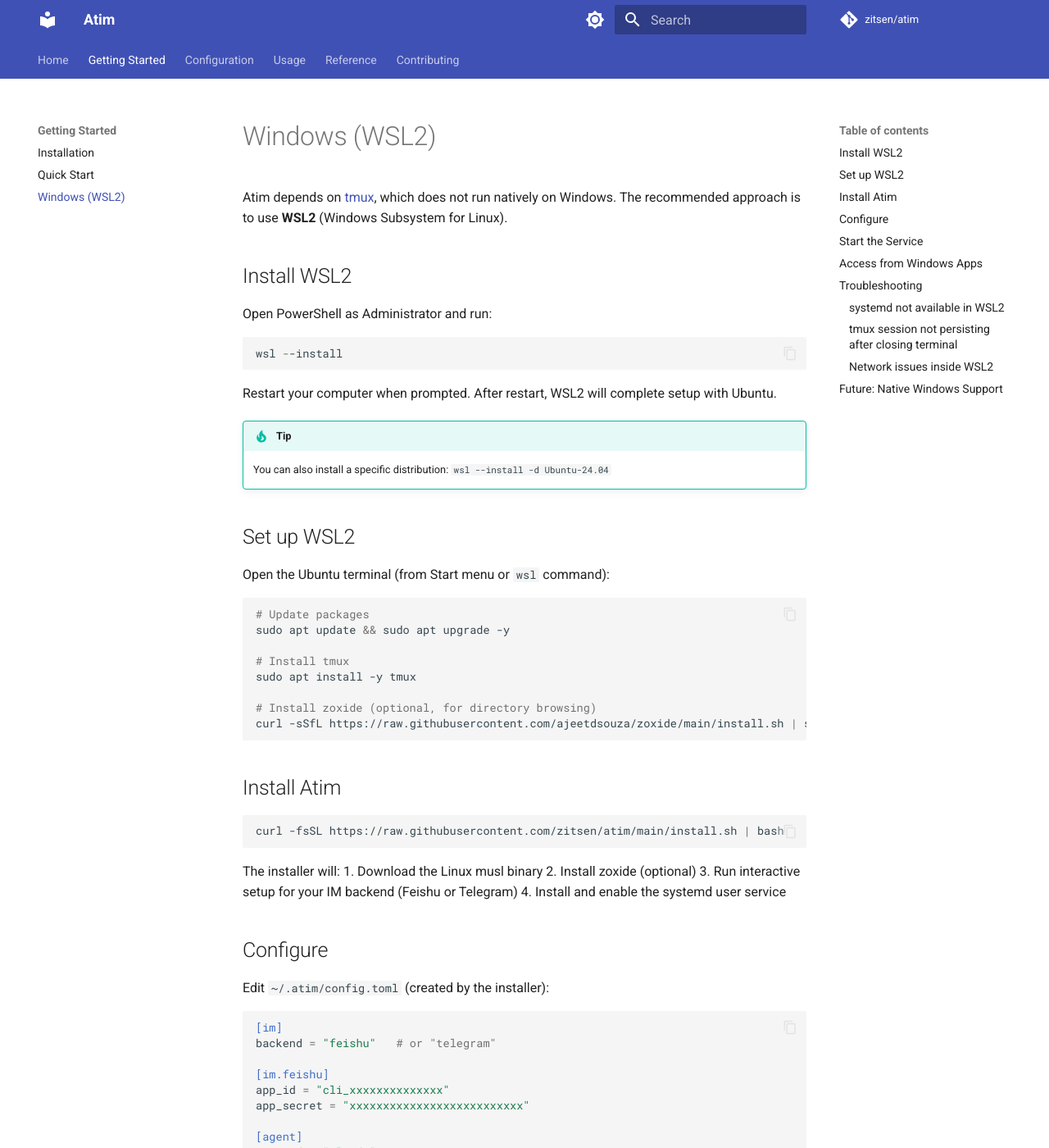
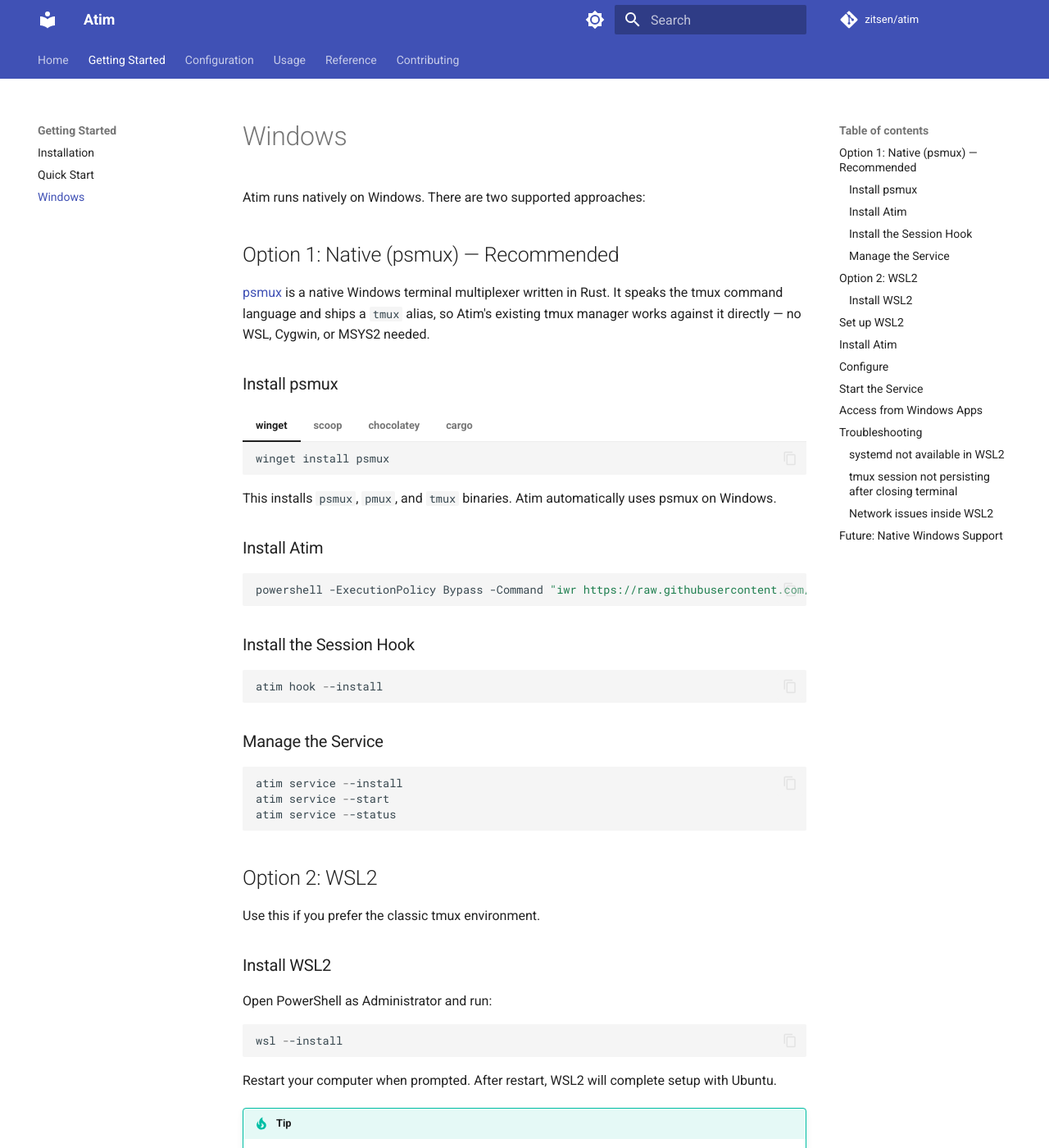
Before and after one commit to zitsen/atim, an MkDocs documentation site: the page built from docs/windows.md, in a window 1280 px wide and 1400 px high. Shown: the whole window at 82% size. Built offline with MkDocs 1.6.1 and Material for MkDocs 9.7.7, drawn with Linux system fonts in a browser that asks for light colours; comment, search, counter and statistics services are not loaded.

Commit message:
feat: use psmux as native Windows tmux replacement
psmux (github.com/psmux/psmux) is a native Windows terminal
multiplexer written in Rust that speaks the tmux command language
(90+ commands, 140+ format variables) and ships a `tmux` alias.

This is a much simpler Windows story than the ConPTY manager:
Atim's existing TmuxManager works unchanged against psmux.

Changes:
- TmuxManager: configurable binary (`with_binary`, default "tmux");
  Windows uses "psmux"
- main.rs: Windows branch builds TmuxManager with psmux binary
- hook.rs: ATIM_TMUX_BINARY env override for window_id discovery
- install.ps1: installs psmux via winget/scoop/choco before atim
- docs/windows.md: Option 1 = native psmux (recommended),
  Option 2 = WSL2
- README/install.md: updated Windows guidance

````diff
--- a/docs/install.md
+++ b/docs/install.md
@@ -35,42 +35,9 @@ The installer:
 4. Creates `~/.atim/config.toml` with interactive setup
 5. Installs and enables the systemd user service
 
-## Windows (via WSL2)
+## Windows
 
-Atim depends on tmux, which is not available natively on Windows. The recommended approach is to run Atim inside WSL2 (Windows Subsystem for Linux).
-
-### 1. Install WSL2
-
-Open PowerShell as Administrator:
-
-```powershell
-wsl --install
-```
-
-Restart your computer when prompted. After restart, WSL2 will complete setup with Ubuntu.
-
-### 2. Install tmux in WSL2
-
-```bash
-sudo apt update && sudo apt install -y tmux
-```
-
-### 3. Install Atim in WSL2
-
-```bash
-curl -fsSL https://raw.githubusercontent.com/zitsen/atim/main/install.sh | bash
-```
-
-### 4. Configure and start
-
-Follow the same steps as Linux. The service runs inside WSL2:
-
-```bash
-atim service --start
-```
-
-!!! note
-    Atim runs entirely within WSL2. Your Feishu/Telegram messages will work the same way — the agent sessions run in tmux inside WSL2.
+Atim runs natively on Windows via [psmux](https://github.com/psmux/psmux) (a native Windows tmux replacement) — or inside WSL2. See the [Windows guide](windows.md).
 
 ## Build from Source
 
--- a/docs/windows.md
+++ b/docs/windows.md
@@ -1,8 +1,65 @@
-# Windows (WSL2)
+# Windows
 
-Atim depends on [tmux](https://github.com/tmux/tmux), which does not run natively on Windows. The recommended approach is to use **WSL2** (Windows Subsystem for Linux).
+Atim runs natively on Windows. There are two supported approaches:
 
-## Install WSL2
+## Option 1: Native (psmux) — Recommended
+
+[psmux](https://github.com/psmux/psmux) is a native Windows terminal multiplexer written in Rust. It speaks the tmux command language and ships a `tmux` alias, so Atim's existing tmux manager works against it directly — no WSL, Cygwin, or MSYS2 needed.
+
+### Install psmux
+
+=== "winget"
+
+    ```powershell
+    winget install psmux
+    ```
+
+=== "scoop"
+
+    ```powershell
+    scoop bucket add psmux https://github.com/psmux/scoop-psmux
+    scoop install psmux
+    ```
+
+=== "chocolatey"
+
+    ```powershell
+    choco install psmux
+    ```
+
+=== "cargo"
+
+    ```powershell
+    cargo install psmux
+    ```
+
+This installs `psmux`, `pmux`, and `tmux` binaries. Atim automatically uses psmux on Windows.
+
+### Install Atim
+
+```powershell
+powershell -ExecutionPolicy Bypass -Command "iwr https://raw.githubusercontent.com/zitsen/atim/main/install.ps1 -useb | iex"
+```
+
+### Install the Session Hook
+
+```powershell
+atim hook --install
+```
+
+### Manage the Service
+
+```powershell
+atim service --install
+atim service --start
+atim service --status
+```
+
+## Option 2: WSL2
+
+Use this if you prefer the classic tmux environment.
+
+### Install WSL2
 
 Open PowerShell as Administrator and run:
 
--- a/mkdocs.yml
+++ b/mkdocs.yml
@@ -34,7 +34,7 @@ nav:
   - Getting Started:
     - Installation: install.md
     - Quick Start: quickstart.md
-    - Windows (WSL2): windows.md
+    - Windows: windows.md
   - Configuration:
     - Configuration: configuration.md
   - Usage:
````
Also changed, not shown: README.md (+1 -1 lines), 5 other files.
